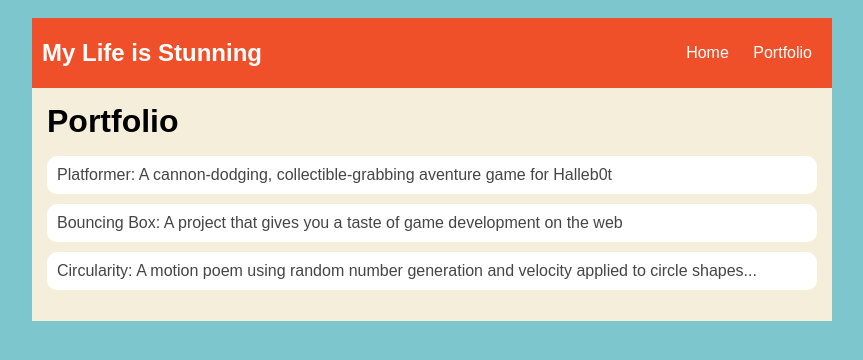
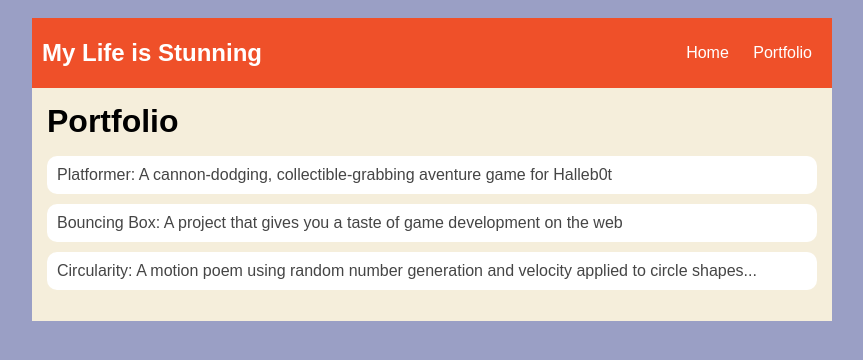
Before and after one commit to AlpineLobster79/PhoebeEndriss.github.io, a plain HTML site: page portfolio.html in a window 1280 px wide. Shown: the whole page, without its empty margins (208-1071 px from the left). Drawn offline with Linux system fonts and the light colour scheme.

Commit message:
new save

```diff
--- a/portfolio.html
+++ b/portfolio.html
@@ -4,8 +4,8 @@
     <title>Phoebe Endriss</title>
     <style type="text/css">
         body {
-            background: rgb(125, 198, 205);
-            color: rgb(45, 45, 45);
+            background: rgb(154, 159, 197);
+            color: rgb(255, 164, 23);
             padding: 10px;
             font-family: arial;
         }
```
